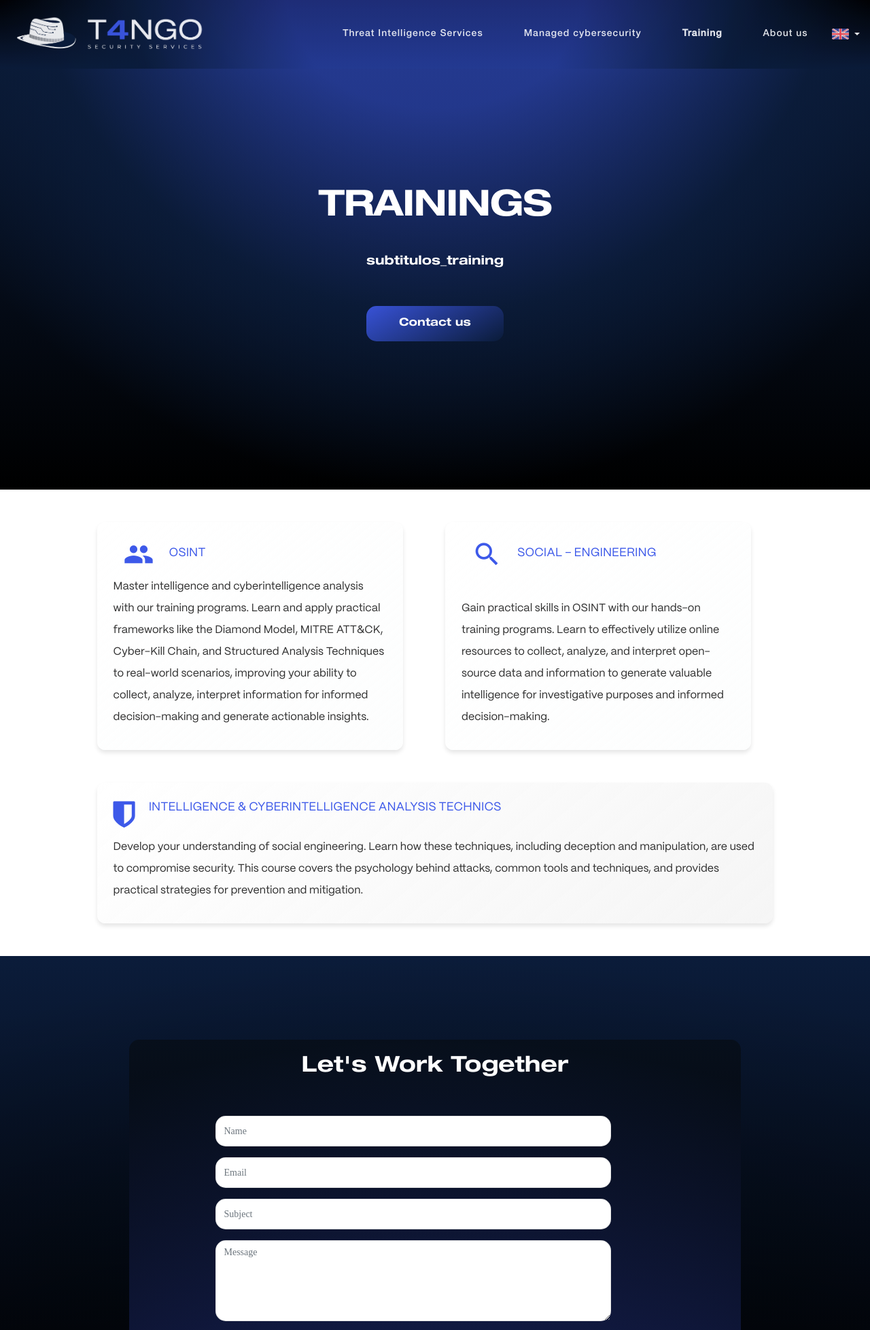
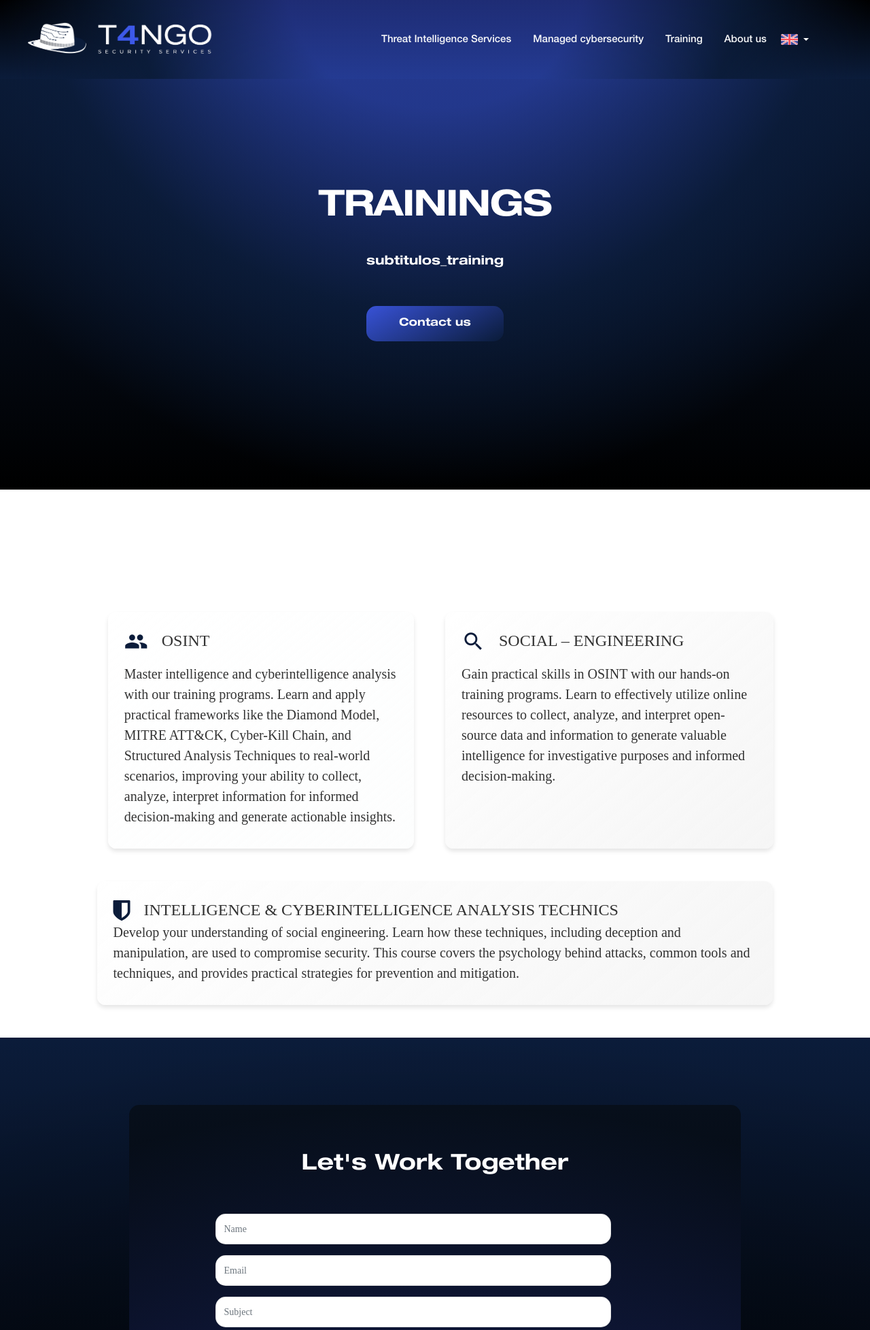
Before and after one commit to DiegoBuencuero/tango, a Django app: page /training in a window 1280 px wide. Shown: the top 1956 px of the page at 68% size. Run offline with Django 5.2, Linux system fonts and the light colour scheme; some libraries are stand-ins or nearby versions; some web fonts are replaced.

Commit message:
moduficaciones

```diff
--- a/core/landing/templates/base.html
+++ b/core/landing/templates/base.html
@@ -43,13 +43,14 @@
 
   </style>
   <body>
-    <nav class="navbar navbar-expand-lg navbar-dark bg-dark ftco-navbar-light" id="ftco-navbar">
+    <nav class="navbar navbar-expand-lg navbar-dark bg-dark " id="ftco-navbar">
       <a href="{% url 'services' %}" class="navbar-brand d-flex align-items-center p-4">
         <img src="{% static 'images/logo-nav1.png' %}" alt="Logo" class="logo-img">
       </a>
       <div class="container d-flex align-items-center">
-        <button class="navbar-toggler" type="button" data-toggle="collapse" data-target="#ftco-nav" aria-controls="ftco-nav" aria-expanded="false" aria-label="Toggle navigation">
-          <span class="oi oi-menu"></span> Menu
+        <button class="navbar-toggler" type="button" data-toggle="collapse" data-target="#ftco-nav"
+            aria-controls="ftco-nav" aria-expanded="false" aria-label="Toggle navigation">
+            <span class="oi oi-menu"></span> <span class="menu-text">MENU</span>
         </button>
         <div class="collapse navbar-collapse mt-3 mb-3" id="ftco-nav">
           <ul class="navbar-nav m-auto">
@@ -94,10 +95,10 @@
     </nav>
   {% block content%}
   {% endblock %}
-  <section id="section-home3" class="ftco-section ftco-animate ">
-    <div class="container fondo-formulario d-flex flex-column justify-content-center align-items-center text-center mt-5 mb-5">
+  <section id="section-home3" class="ftco-section ">
+    <div class="container fondo-formulario d-flex flex-column justify-content-center align-items-center text-center mt-5 mb-5 ftco-animate">
       <div class="row justify-content-center w-100">
-        <div class="col-lg-8 col-md-10">
+        <div class="col-lg-8 col-md-10 mt-5">
           <h1 class="mb-4">{% translate "Let's Work Together" %}</h1>
         </div>
       </div>
@@ -143,7 +144,7 @@
               <a href="{% url 'services' %}" class="navbar-brand d-flex align-items-center ">
                 <img src="{% static 'images/logo-nav1.png' %}" alt="Logo" class="logo-img-footer">
               </a>
-              <p  class="mt-5">{% translate "Secure your future. Advanced intelligence solutions for your business." %}</p>
+              <h6  class="mt-2"style="color:#ffffff; line-height: 1.8; font-size: 14px">{% translate "Secure your future. Advanced intelligence solutions for your business." %}</h6>
             </div>
           </div>
         </div>
--- a/core/landing/templates/managed.html
+++ b/core/landing/templates/managed.html
@@ -30,7 +30,7 @@
             <div class="tasks-block d-flex align-items-left">
               <div class="tasks-block d-flex align-items-center">
                 <i class="icon-globe icon-custom"></i>
-                <h1 class="heading-tasks text-uppercase  titulo-tarjeta text-color-dark mb-0">{% translate "VIRTUAL CISO" %}</h1>
+                <h1 class="text-uppercase  titulo-tarjeta text-color-dark mb-0">{% translate "VIRTUAL CISO" %}</h1>
               </div>
 
             </div>
@@ -44,7 +44,7 @@
             <div class="tasks-block d-flex align-items-center">
               <div class="tasks-block d-flex align-items-center">
                 <i class="icon-lock icon-custom"></i>
-                <h1 class="heading-tasks text-uppercase titulo-tarjeta text-uppercase text-color-dark mb-0">{% translate "Cybersecurity Consulting" %}</h1>
+                <h1 class="text-uppercase titulo-tarjeta text-uppercase text-color-dark mb-0">{% translate "Cybersecurity Consulting" %}</h1>
               </div>
             </div>
             <div class="custom-heading mt-auto">
--- a/core/landing/templates/training.html
+++ b/core/landing/templates/training.html
@@ -3,16 +3,76 @@
 {% load i18n %}
 {% block content %}
 <style>
+
   .icon-custom {
-    font-size: 45px;
+    font-size: 35px;
     margin-right: 20px;
     vertical-align: middle;
-    color: #3D59E9;
+    color: #0B1C3A;
   }
   .highlight-uppercase {
     color: #353535;
     font-weight: bold; /* Opcional: Si querés resaltar más */
   }
+  .custom-heading {
+    flex-grow: 1; /* Hace que el contenido se distribuya uniformemente */
+    display: flex;
+    flex-direction: column;
+    justify-content: start; /* Asegura que el texto arranque en la misma altura */
+  }
+  @media (max-width: 768px) {
+    .gradient-card {
+      margin-bottom: 1.5rem !important; /* Espaciado solo en móviles */
+    }
+  }
+
+  #section-services2 {
+    position: relative;
+    overflow: hidden;
+    z-index: 1;
+  }
+
+  /* Video de fondo */
+  .video-background {
+    position: absolute;
+    top: 0;
+    left: 0;
+    width: 100%;
+    height: 100%;
+    z-index: 0;
+  }
+
+  .video-background video {
+    width: 100%;
+    height: 100%;
+    object-fit: cover;
+    opacity: 0.4; /* Controla la transparencia del video */
+  }
+
+  /* Capa de transparencia encima del video */
+  .video-overlay {
+    position: absolute;
+    top: 0;
+    left: 0;
+    width: 100%;
+    height: 100%;
+    background: linear-gradient(to bottom,
+        rgba(0, 0, 0, 0.9) 0%,
+        rgba(0, 0, 0, 0.85) 20%,
+        rgba(0, 0, 0, 0.8) 40%,
+        rgba(0, 0, 0, 0.75) 60%,
+        rgba(0, 0, 0, 0.7) 80%,
+        rgba(0, 28, 58, 0.6) 100%);
+    z-index: 0;
+  }
+
+  /* Para que las tarjetas queden encima */
+  .container-all {
+    position: relative;
+    z-index: 1;
+  }
+
+
 </style>
 <section id="section-training" class="">
   <div class="container  ftco-animate">
@@ -29,64 +89,67 @@
     </div>
   </div>
 </section>
-<section id="section-services2" class="ftco-section ftco-no-pt mt-5 mb-5 ftco-no-pb ftco-animate">
-  <div class="container-all">
+
+
+<section id="section-training2" class="ftco-section ftco-no-pt ftco-no-pb position-relative">
+  <!-- Contenido principal -->
+  <div class="container-all position-relative">
     <div class="container position-relative">
+      <div class="row align-items-center mb-5">
+        <div class="col-md-1 mb-4"></div>
+        <div class="col-md-10">
+            <h1 class="mb-5 text-center mt-5 text-uppercase" style="font-weight:bold; color:#ffffff">
+              {% translate "Cyber Threat Intelligence Assessment" %}
+            </h1>
+        </div>
+        <div class="col-md-1 mb-4"></div>
+      </div>
     </div>
-    <div class="container ftco-animate">
+    <div class="container my-5 ftco-animate">
       <div class="row justify-content-center align-items-stretch g-4">
-        <div class="col-md-5 mb-4 mb-md-0">
+        <div class="col-md-5 mb-md-0 mb-4 d-flex justify-content-center">
           <div class="card-fixed-height p-4 no-min-height light gradient-card h-100 d-flex flex-column">
             <div class="tasks-block d-flex align-items-center">
-              <div class="col-2 d-flex justify-content-start">
-                <i class="icon-people icon-custom"></i>
-              </div>
-              <div class="col-10">
-                <h4 class="titulo-tarjeta  text-uppercase mb-0">
-                  {% translate "OSINT" %}</h4>
-                </h4>
-              </div>
+              <i class="icon-people icon-custom"></i>
+                <h4 class="heading-tasks text-uppercase text-color-dark mb-0 ms-2">{% translate "OSINT" %}</h4>
             </div>
-            <div class="custom-heading mt-auto">
+            <div class="custom-heading mt-3">
               <h5>{% translate "Master intelligence and cyberintelligence analysis with our training programs. Learn and apply practical frameworks like the Diamond Model, MITRE ATT&CK, Cyber-Kill Chain, and Structured Analysis Techniques to real-world scenarios, improving your ability to collect, analyze, interpret information for informed decision-making and generate actionable insights." %}</h5>
             </div>
           </div>
         </div>
-        <div class="col-md-5">
-          <div class="card-fixed-height p-4 no-min-height light gradient-card h-100 d-flex flex-column">
+        <div class="col-md-5 mb-md-0 mb-4 d-flex justify-content-center">
+          <div class="card-fixed-height p-4 no-min-height tarjeta-grande light h-100 d-flex flex-column">
             <div class="tasks-block d-flex align-items-center">
-              <div class="col-2 d-flex justify-content-start">
-                <i class="icon-search2 icon-custom"></i>
-              </div>
-              <div class="col-10">
-                <h4 class="mb-0 text-uppercase titulo-tarjeta">
-                  {% translate "Social – engineering" %}
-                </h4>
-              </div>
+              <i class="icon-search2 icon-custom"></i>
+                <h4 class="heading-tasks text-uppercase text-color-dark mb-0 ms-2">{% translate "Social – engineering" %}</h4>
             </div>
-            <div class="custom-heading mt-auto">
-              <h5>{% translate "Gain practical skills in OSINT with our hands-on training programs. Learn to effectively utilize online resources to collect, analyze, and interpret open-source data and information to generate valuable intelligence for investigative purposes and informed decision-making." %}</h5>
+            <div class="custom-heading mt-3">
+                <h5>{% translate "Gain practical skills in OSINT with our hands-on training programs. Learn to effectively utilize online resources to collect, analyze, and interpret open-source data and information to generate valuable intelligence for investigative purposes and informed decision-making." %}</h5>
             </div>
           </div>
         </div>
       </div>
     </div>
-    <div class="container my-5 ftco-animate ">
-      <div class="row justify-content-center align-items-stretch g-4 my-5">
+
+    <div class="container  ftco-animate">
+      <div class="row justify-content-center align-items-stretch mb-5 g-4">
         <div class="col-md-10 mb-md-0 mb-4 d-flex justify-content-center">
           <div class="card-fixed-height p-4 no-min-height tarjeta-grande light h-100 d-flex flex-column">
-            <div class="tasks-block d-flex align-items-start">
-                <i class="icon-shield icon-custom"></i>
+            <div class="tasks-block d-flex align-items-center">
+              <i class="icon-shield icon-custom"></i>
                 <h4 class="heading-tasks text-uppercase text-color-dark mb-0 ms-2">{% translate "Intelligence & Cyberintelligence Analysis Technics" %}</h4>
             </div>
-            <div class="custom-heading mt-auto">
+            <div class="custom-heading mt-auto mt-3">
               <h5>{% translate "Develop your understanding of social engineering. Learn how these techniques, including deception and manipulation, are used to compromise security. This course covers the psychology behind attacks, common tools and techniques, and provides practical strategies for prevention and mitigation." %}</h5>
             </div>
           </div>
         </div>
       </div>
   </div>
+  </div>
 </section>
+
 {% endblock %}
 {% block scrips%}
 
```
Also changed, not shown: core/landing/templates/about.html (+47 -42 lines), core/landing/templates/services.html (+13 -29 lines), core/landing/templates/training copy.html (added, +99 -0 lines), 4 other files.
